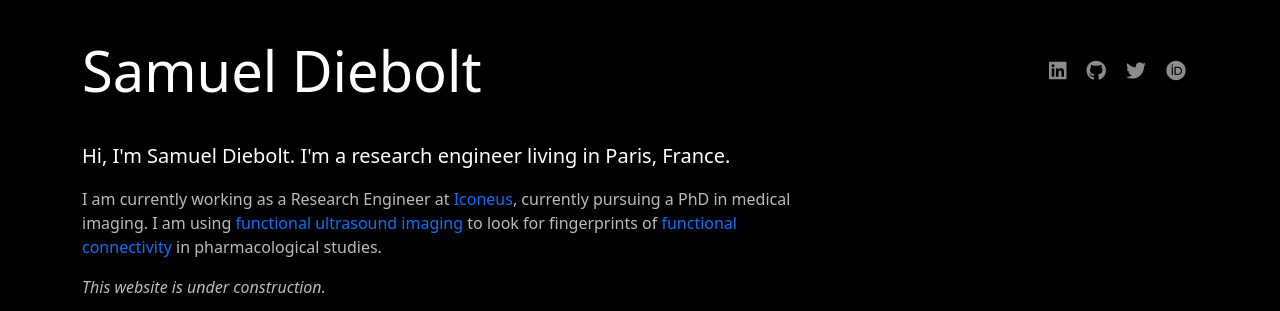
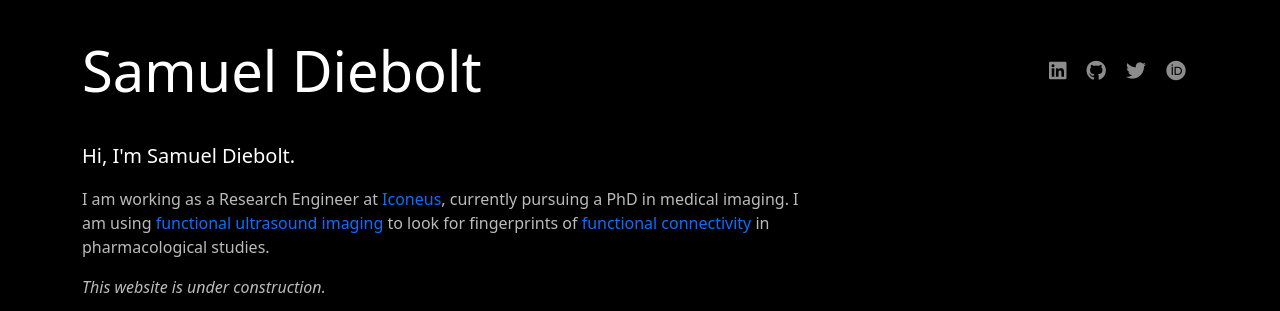
Before and after one commit to sdiebolt/sdiebolt.github.io, a Jekyll site: the page built from index.html, in a window 1280 px wide, cut to the strip 0-311 px from the top of the page. Built offline with Jekyll 4.4.1, drawn with Linux system fonts in a browser that asks for light colours; nearby versions of some CDN libraries.

Commit message:
Update index.html

```diff
--- a/index.html
+++ b/index.html
@@ -6,12 +6,12 @@ title: Home
 <div class="c-pageintro">
   <p class="lead text-white">
     <strong>
-      Hi, I'm Samuel Diebolt. I'm a research engineer living in Paris, France.
+      Hi, I'm Samuel Diebolt.
     </strong>
   </p>
 
   <p>
-    I am currently working as a Research Engineer at
+    I am working as a Research Engineer at
     <a href="https://iconeus.com">Iconeus</a>, currently pursuing a PhD in medical
     imaging. I am using
     <a href="https://en.wikipedia.org/wiki/Functional_ultrasound_imaging">functional ultrasound imaging</a>
```
